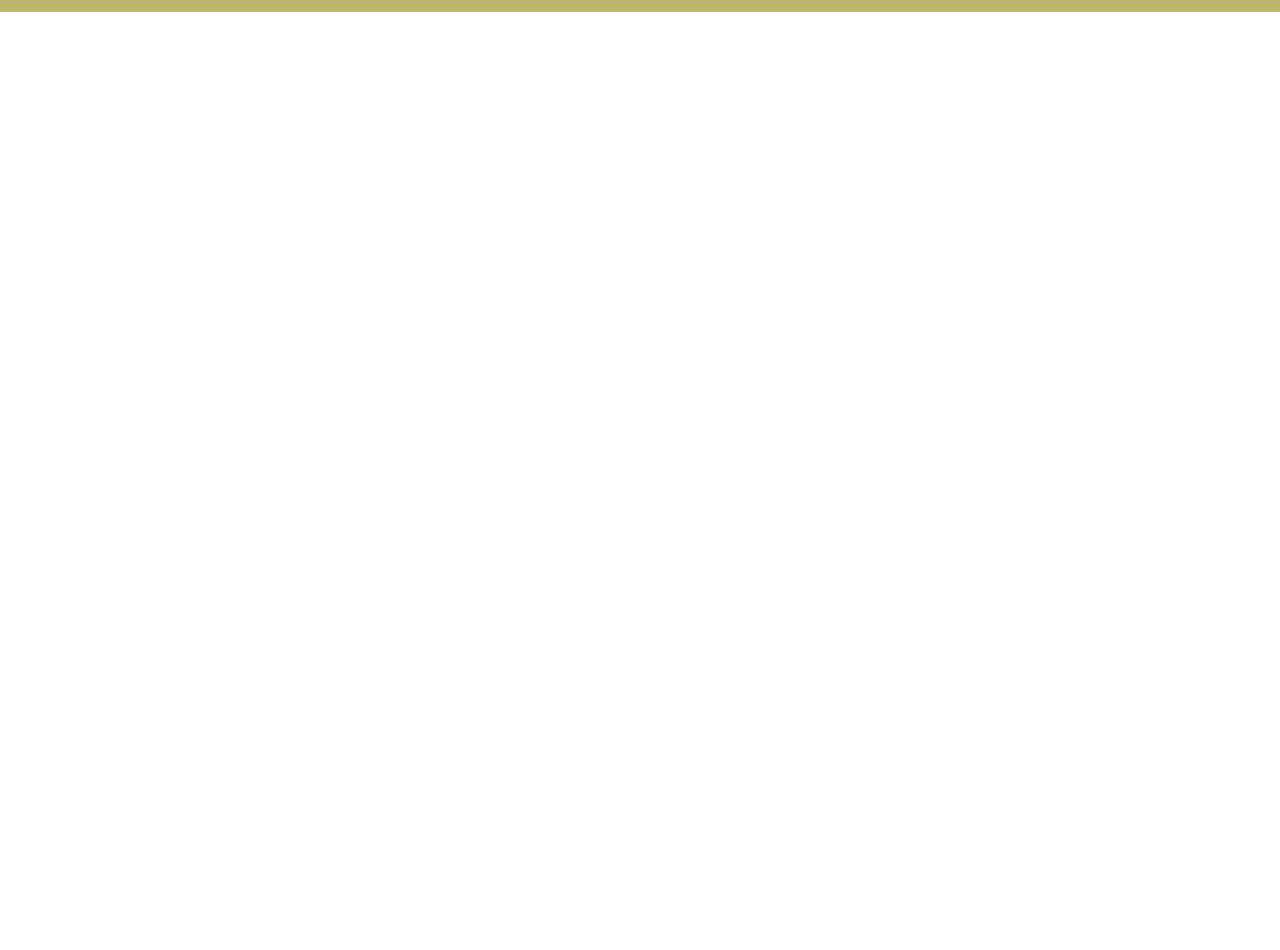
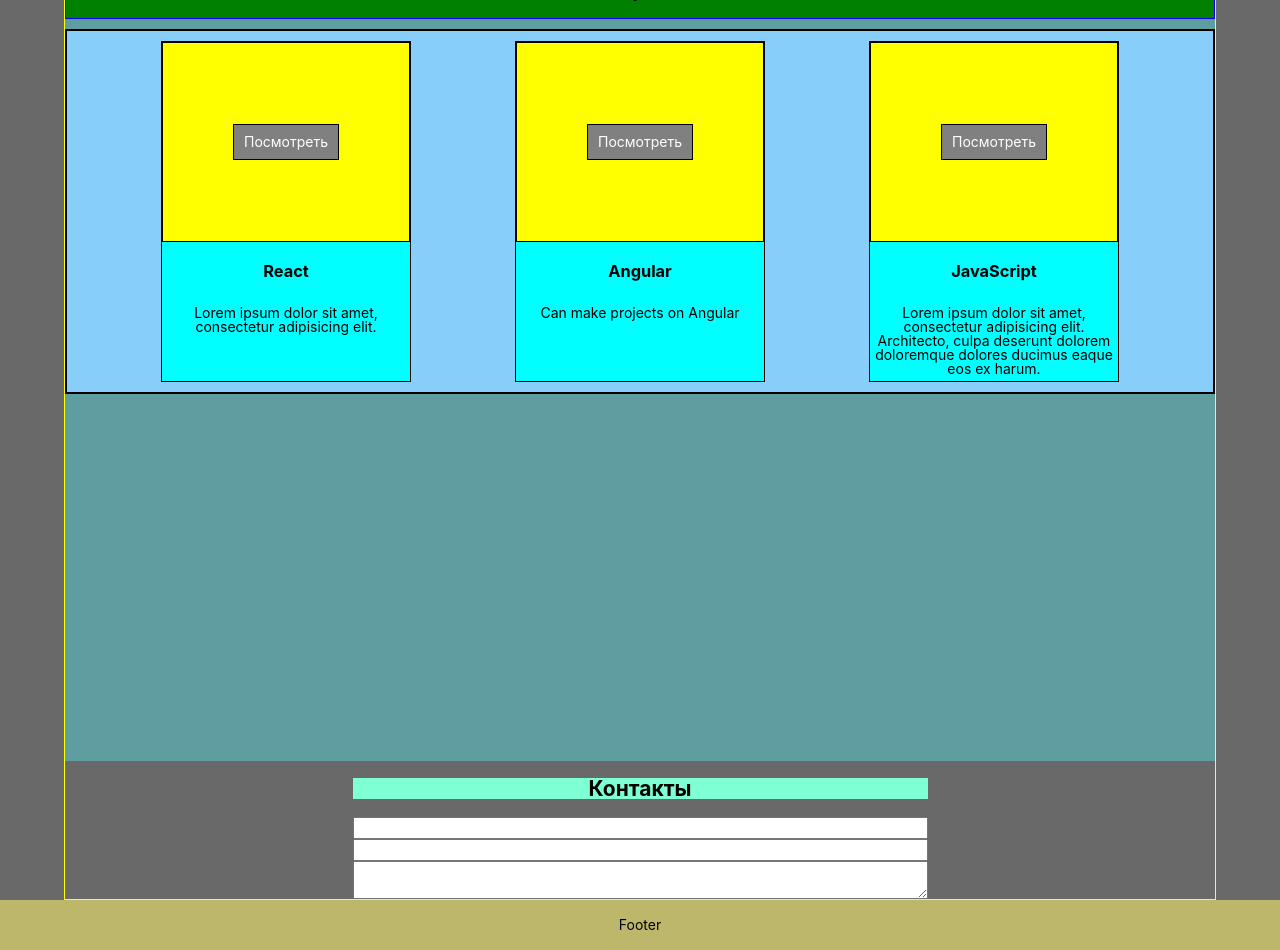
Before and after one commit to Crash2022/MyPortfolioApp, a React (Create React App) app: page / in a window 1280 px wide. Shown: the part 1720-2670 px from the top of the page. Before the commit the page ends 1732 px from the top, so only its background shows below. Built offline with nearby package versions, Linux system fonts and the light colour scheme.

Commit message:
block4 done

```diff
--- a/src/components/Main/Main.tsx
+++ b/src/components/Main/Main.tsx
@@ -2,6 +2,8 @@
 import style from './Main.module.css'
 import {MainBlock1_Greeting} from './MainBlock1_Greeting'
 import {MainBlock2_Skills} from './MainBlock2_Skills'
+import {MainBlock3_Projects} from "./MainBlock3_Projects";
+import {MainBlock4_Contacts} from "./MainBlock4_Contacts";
 
 export const Main = () => {
     return (
@@ -9,9 +11,8 @@
             <div className={style.container}>
                 <MainBlock1_Greeting/>
                 <MainBlock2_Skills/>
-                {/*           <div>3</div>
-            <div>4</div>
-            <div>5</div>*/}
+                <MainBlock3_Projects/>
+                <MainBlock4_Contacts/>
             </div>
         </div>
     );
--- /dev/null
+++ b/src/components/Main/MainBlock3.module.css
@@ -0,0 +1,57 @@
+.mainBlock3 {
+    display: flex;
+    flex-direction: column;
+    min-height: 100vh; /*блок по всей высоте*/
+    background-color: cadetblue;
+}
+
+.mainBlock3_projects {
+    background-color: lightskyblue;
+    border: 2px solid black;
+    display: flex;
+    justify-content: space-evenly;
+    flex-wrap: wrap;
+    margin-top: 10px;
+}
+.mainBlock3_title {
+    text-align: center;
+    background-color: green;
+    border: 1px solid blue;
+}
+
+.mainBlock3_projectItem {
+    border: 1px solid black;
+    background-color: aqua;
+    width: 250px;
+    text-align: center;
+    display: flex;
+    flex-direction: column;
+    align-items: center;
+    margin: 10px;
+}
+
+.item_image {
+    width: 100%;
+    height: 200px;
+    background-color: yellow;
+    border: 1px solid black;
+    display: flex;
+    align-items: center;
+    justify-content: center;
+    /*background-image: url('');
+    background-position: center;
+    background-size: cover;*/
+}
+.item_image a {
+    border: 1px solid black;
+    padding: 10px;
+    text-decoration: none;
+    background-color: gray;
+    color: white;
+}
+.item_title {
+    padding: 5px;
+}
+.item_description {
+    padding: 5px;
+}
--- /dev/null
+++ b/src/components/Main/MainBlock3_Projects.tsx
@@ -0,0 +1,53 @@
+import React, {useState} from 'react'
+import style from '../Main/MainBlock3.module.css'
+import {v1} from 'uuid';
+import {ProjectsList} from './ProjectsList';
+
+export type ProjectsArrayPropsType = {
+    id: string
+    image: string
+    title: string
+    text: string
+}
+
+export const MainBlock3_Projects = () => {
+
+    const [projects, setProjects] = useState<Array<ProjectsArrayPropsType>>([
+        {
+            id: v1(), image: 'ICON', title: 'React',
+            text: 'Lorem ipsum dolor sit amet, consectetur adipisicing elit.'
+        },
+        {
+            id: v1(), image: 'ICON', title: 'Angular',
+            text: 'Can make projects on Angular'
+        },
+        {
+            id: v1(), image: 'ICON', title: 'JavaScript',
+            text: 'Lorem ipsum dolor sit amet, consectetur adipisicing elit. Architecto, ' +
+                'culpa deserunt dolorem doloremque dolores ducimus eaque eos ex harum.'
+        }/*,
+        {id: v1(), image: 'ICON', title: 'JavaScript',
+            text: 'Lorem ipsum dolor sit amet, consectetur adipisicing elit. Architecto, culpa deserunt ' +
+                'dolorem doloremque dolores ducimus eaque eos ex harum minus neque non optio porro possimus ' +
+                'qui recusandae repellat voluptate voluptatem?'
+        },
+        {id: v1(), image: 'ICON', title: 'JavaScript',
+            text: 'Lorem ipsum dolor sit amet, consectetur adipisicing elit.'
+        },
+        {id: v1(), image: 'ICON', title: 'JavaScript',
+            text: 'Lorem ipsum dolor sit amet, consectetur adipisicing elit. Architecto, culpa deserunt' +
+                ' dolorem doloremque dolores ducimus.'
+        }*/
+    ]);
+
+    return (
+        <div className={style.mainBlock3}>
+            <div className={style.mainBlock3_title}>
+                <h2>Мои проекты</h2>
+            </div>
+            <div className={style.mainBlock3_projects}>
+                <ProjectsList projects={projects}/>
+            </div>
+        </div>
+    );
+}
--- /dev/null
+++ b/src/components/Main/MainBlock4.module.css
@@ -0,0 +1,11 @@
+.mainBlock4 {
+    display: flex;
+    flex-direction: column;
+    width: 50%;
+    margin: 0 auto;
+}
+
+.mainBlock4 h2 {
+    text-align: center;
+    background-color: aquamarine;
+}
--- /dev/null
+++ b/src/components/Main/MainBlock4_Contacts.tsx
@@ -0,0 +1,14 @@
+import React from 'react'
+import style from '../Main/MainBlock4.module.css'
+
+export const MainBlock4_Contacts = () => {
+
+    return (
+        <div className={style.mainBlock4}>
+            <h2>Контакты</h2>
+            <input type="text"/>
+            <input type="text"/>
+            <textarea name="contacts"></textarea>
+        </div>
+    );
+}
--- /dev/null
+++ b/src/components/Main/ProjectsList.tsx
@@ -0,0 +1,27 @@
+import React from 'react'
+import {v1} from "uuid"
+import style from '../Main/MainBlock3.module.css'
+import {ProjectsArrayPropsType} from "./MainBlock3_Projects";
+
+export type ProjectsListPropsType = { projects: Array<ProjectsArrayPropsType> }
+
+export const ProjectsList = (props: ProjectsListPropsType) => {
+
+    return (
+        <>
+            {
+                props.projects.map(el => {
+                    return (
+                        <div key={v1()} className={style.mainBlock3_projectItem}>
+                            <div className={style.item_image}>
+                                <a href="">Посмотреть</a>
+                            </div>
+                            <div className={style.item_title}><h3>{el.title}</h3></div>
+                            <div className={style.item_description}>{el.text}</div>
+                        </div>
+                    )
+                })
+            }
+        </>
+    );
+}
```
